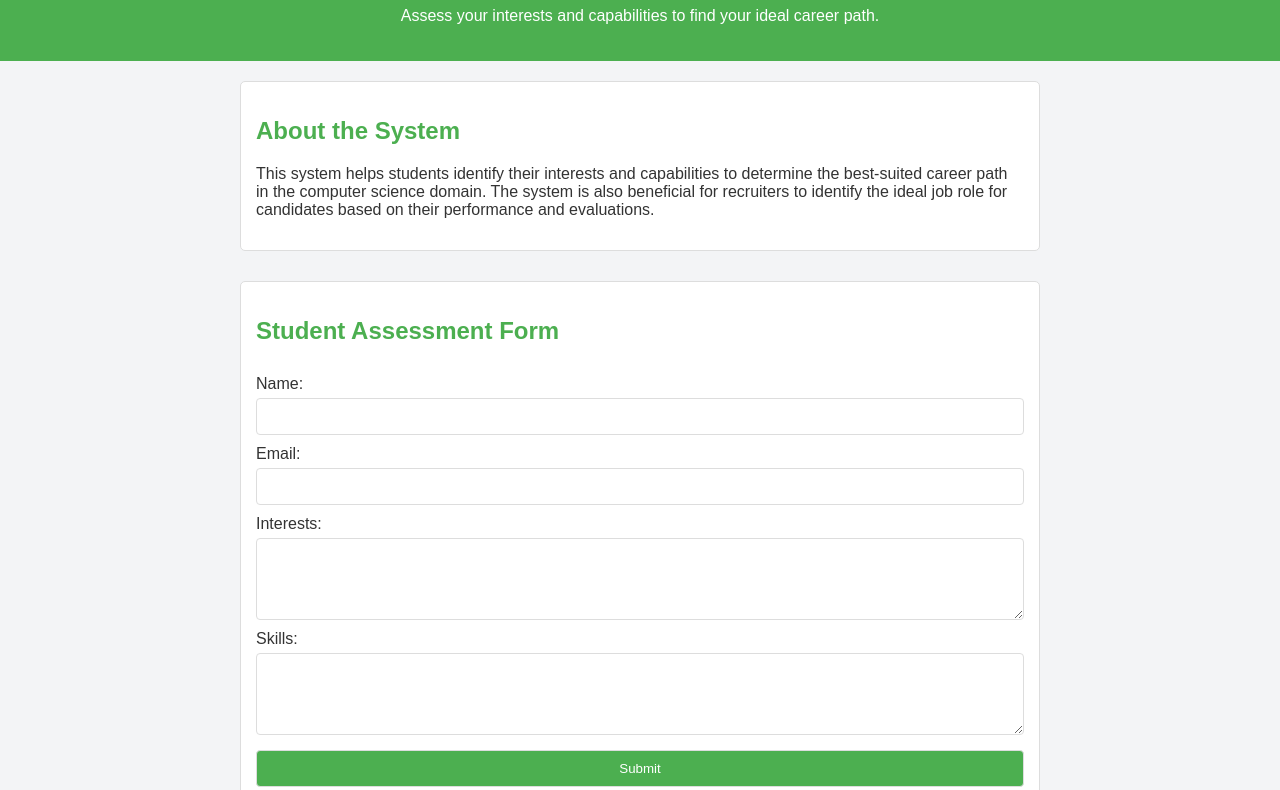
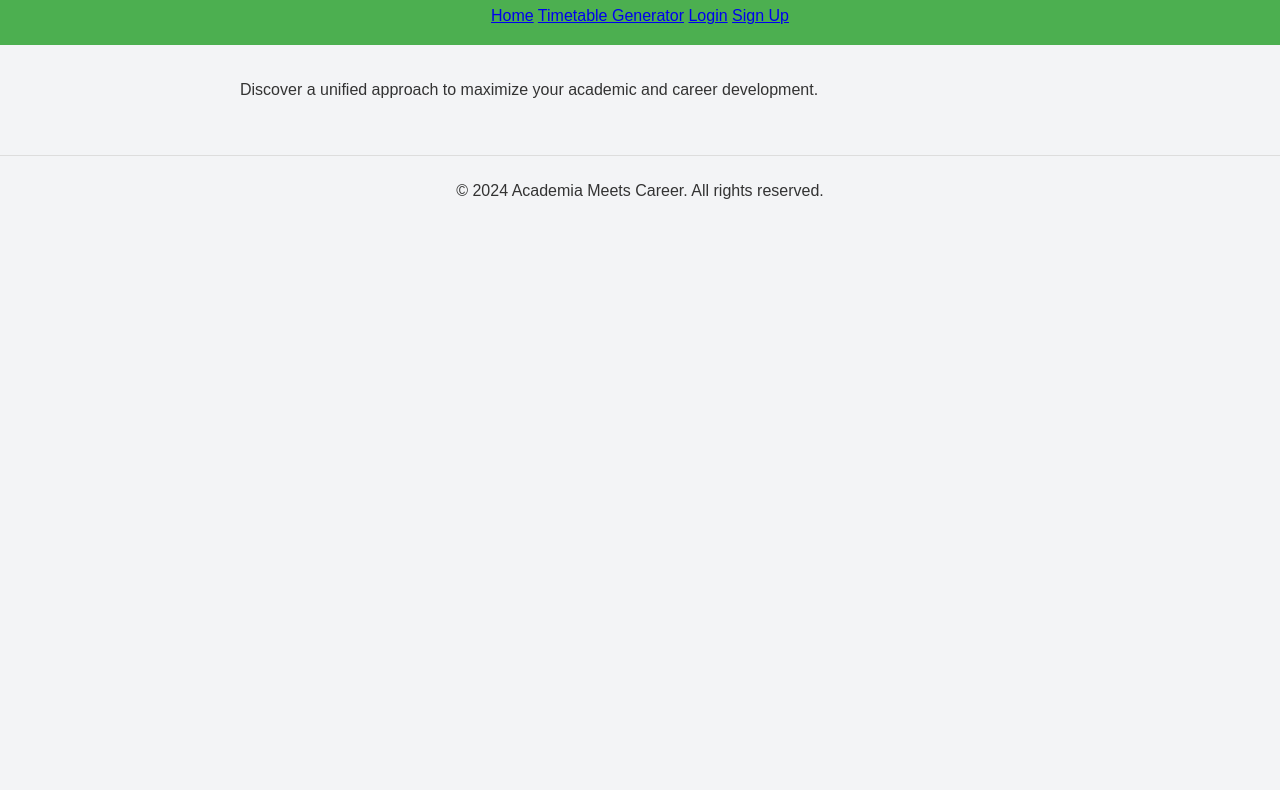
Before and after one commit to aa1923/Academia-Meets-Career, a plain HTML site: page index.html in a window 1280 px wide. Shown: the part 93-883 px from the top of the page. After the commit the page ends 800 px from the top, so only its background shows below. Drawn offline with Linux system fonts and the light colour scheme.

Commit message:
Update index.html

```diff
--- a/index.html
+++ b/index.html
@@ -3,52 +3,30 @@
 <head>
     <meta charset="UTF-8">
     <meta name="viewport" content="width=device-width, initial-scale=1.0">
-  <title>Student Career Prediction System</title>
+    <title>Home - Academia Meets Career</title>
     <link rel="stylesheet" href="styles.css">
 </head>
 <body>
     <header>
-    <h1>Student Career Prediction System</h1>
-    <p>Assess your interests and capabilities to find your ideal career path.</p>
+        <h1>Welcome to Academia Meets Career</h1>
+        <nav>
+            <a href="index.html">Home</a>
+            <a href="timetable.html">Timetable Generator</a>
+            <a href="login.html">Login</a>
+            <a href="signup.html">Sign Up</a>
+        </nav>
     </header>
 
     <main>
-    <section class="description">
-      <h2>About the System</h2>
-      <p>
-        This system helps students identify their interests and capabilities to determine the best-suited career path in the computer science domain. The system is also beneficial for recruiters to identify the ideal job role for candidates based on their performance and evaluations.
-      </p>
-    </section>
-
-    <section class="form-section">
-      <h2>Student Assessment Form</h2>
-      <form id="careerForm">
-        <label for="name">Name:</label>
-        <input type="text" id="name" name="name" required>
-
-        <label for="email">Email:</label>
-        <input type="email" id="email" name="email" required>
-
-        <label for="interests">Interests:</label>
-        <textarea id="interests" name="interests" rows="4" required></textarea>
-
-        <label for="skills">Skills:</label>
-        <textarea id="skills" name="skills" rows="4" required></textarea>
-
-        <button type="submit">Submit</button>
-      </form>
-    </section>
-
-    <section id="result" class="hidden">
-      <h2>Predicted Career Path</h2>
-      <p id="careerOutput"></p>
+        <section id="home-description">
+            <p>Discover a unified approach to maximize your academic and career development.</p>
         </section>
     </main>
 
     <footer>
-    <p>&copy; 2024 Student Career Prediction System. All rights reserved.</p>
+        <p>© 2024 Academia Meets Career. All rights reserved.</p>
     </footer>
 
-  <script src="scripts.js"></script>
+    <script src="script.js"></script>
 </body>
 </html>
```
Lines whose indentation alone changed are shown as unchanged.
